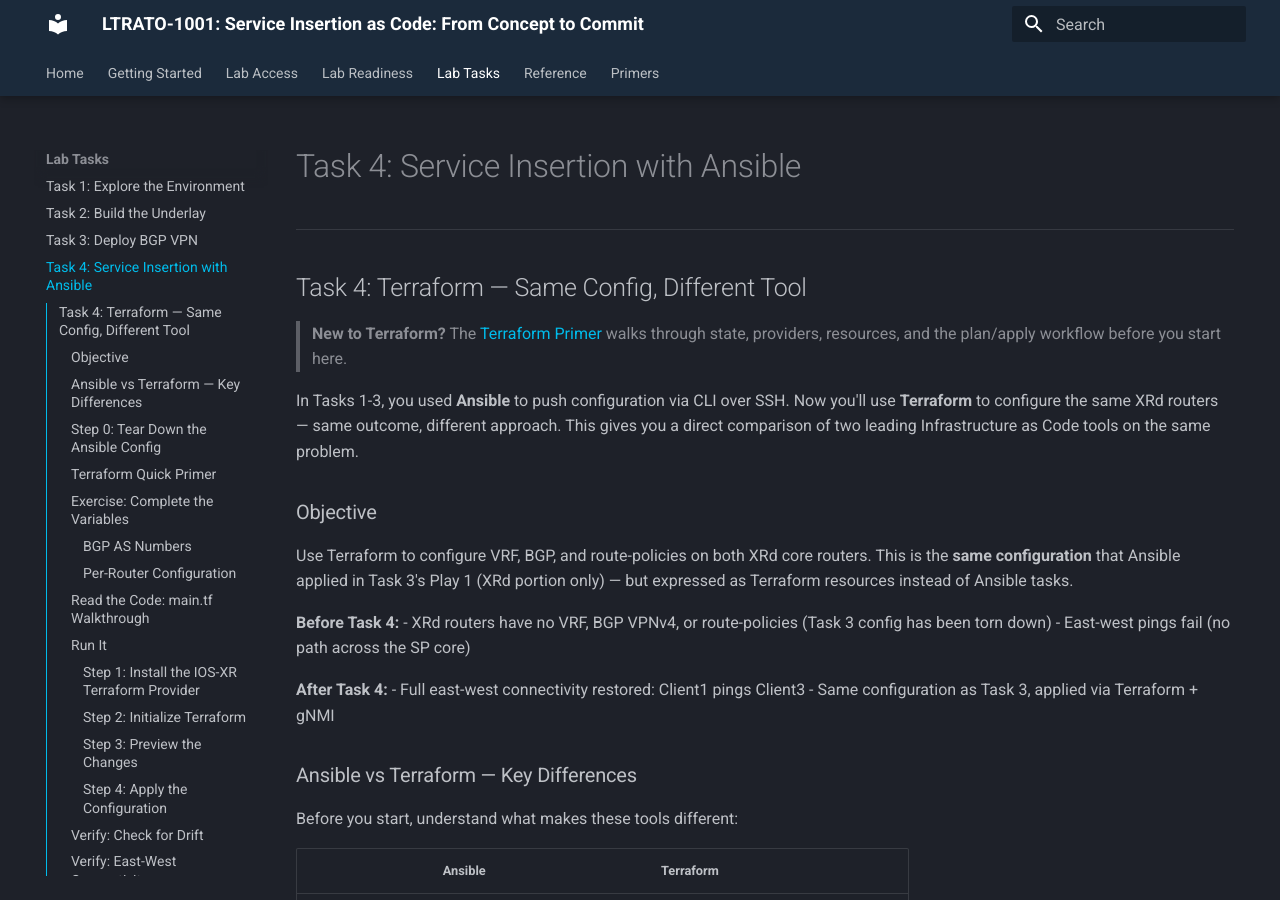
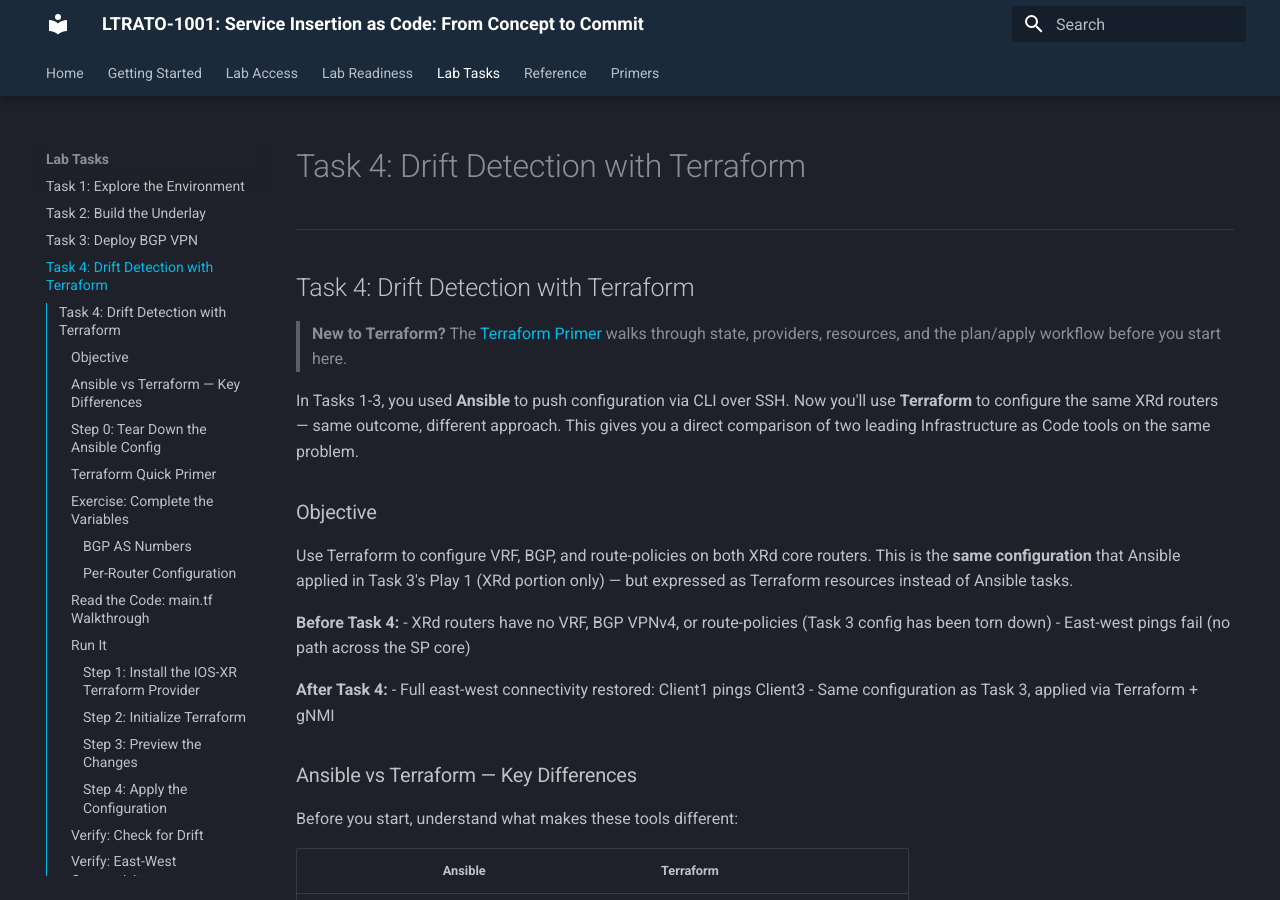
Before and after one commit to rgoldens/Cisco-Live-2026-Service-as-Code, an MkDocs documentation site: the page built from docs/TASK4.md, in a window 1280 px wide and 900 px high. Built offline with MkDocs 1.6.1 and Material for MkDocs 9.7.7, drawn with Linux system fonts in a browser that asks for light colours.

Commit message:
fix Task 4/5 titles and nav labels, changelog 1.1.19

```diff
--- a/docs/TASK4.md
+++ b/docs/TASK4.md
@@ -1,7 +1,7 @@
 
 ---
 
-## Task 4: Terraform — Same Config, Different Tool
+## Task 4: Drift Detection with Terraform
 
 > **New to Terraform?** The [Terraform Primer](Terraform-Primer.md) walks through state, providers, resources, and the plan/apply workflow before you start here.
 
--- a/mkdocs.yml
+++ b/mkdocs.yml
@@ -37,8 +37,8 @@
       - "Task 1: Explore the Environment": TASK1.md
       - "Task 2: Build the Underlay": TASK2.md
       - "Task 3: Deploy BGP VPN": TASK3.md
-      - "Task 4: Service Insertion with Ansible": TASK4.md
-      - "Task 5: Drift Detection with Terraform": TASK5.md
+      - "Task 4: Drift Detection with Terraform": TASK4.md
+      - "Task 5: Infrastructure as Code with Terraform": TASK5.md
       - "Task 6: Validation & Cleanup": TASK6.md
   - Reference:
       - Quick Reference: REFERENCE.md
```
Also changed, not shown: CHANGELOG.md (+11 -0 lines).
